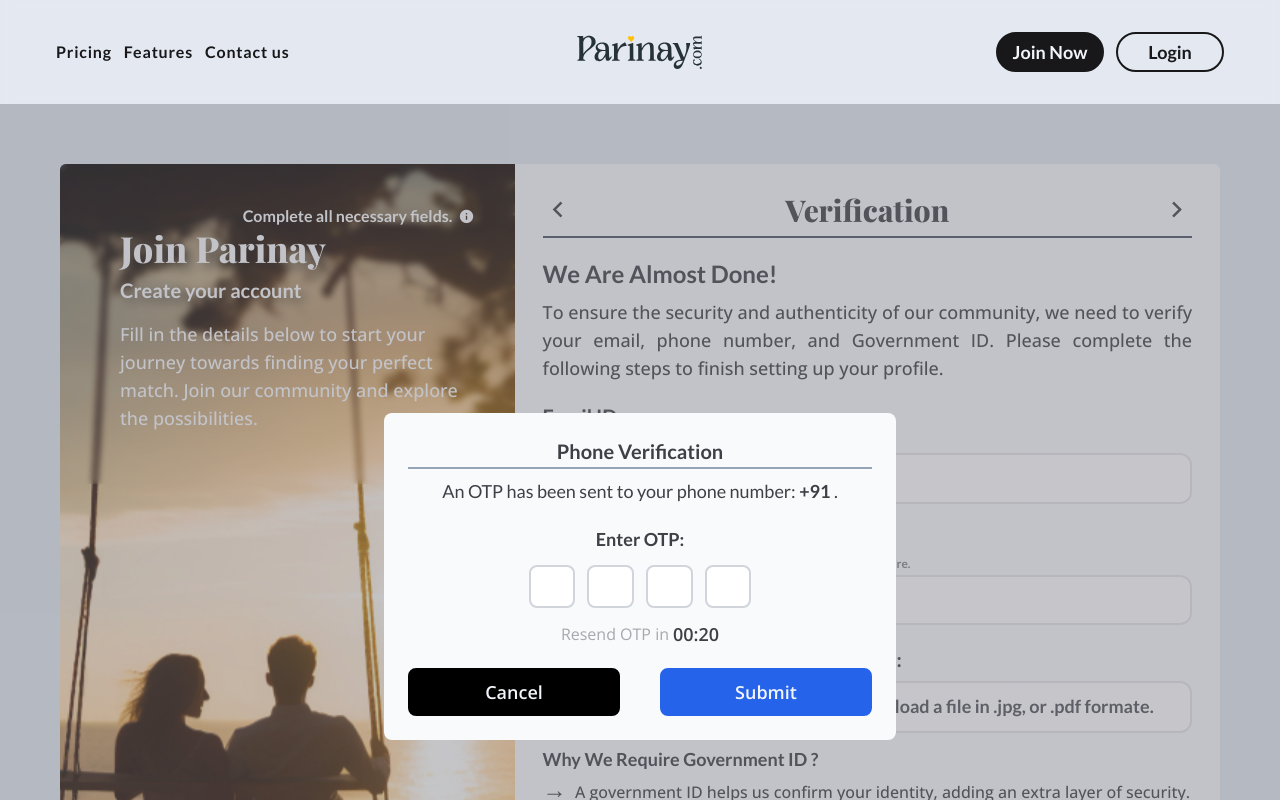
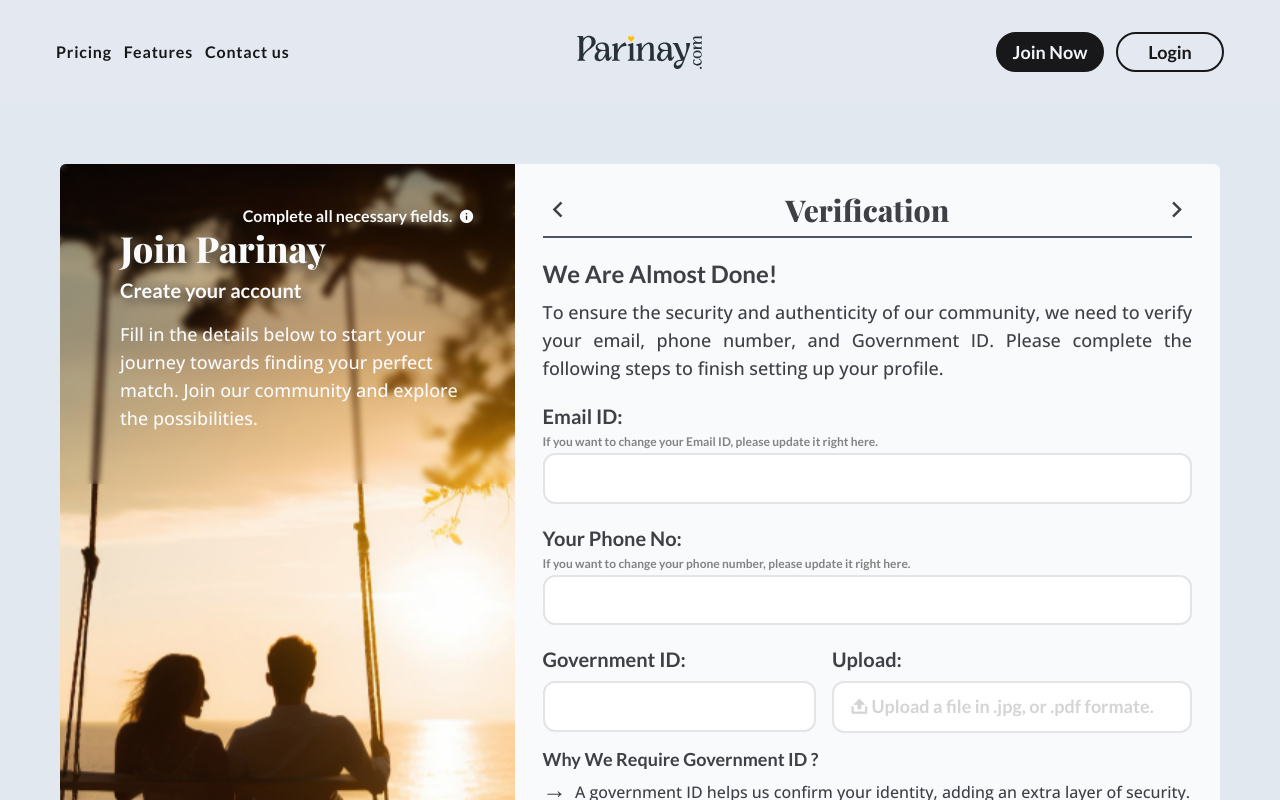
Before and after one commit to JyotiInHex/Parinay, a React (Create React App) app: page /register in a window 1280 px wide. Shown: the top 800 px of the page. Built offline with nearby package versions, Linux system fonts and the light colour scheme; the HTML template or start-up script is replaced by a standard one; a web font is replaced by a local one.

Commit message:
today last

```diff
--- a/src/auth/register.jsx
+++ b/src/auth/register.jsx
@@ -26,26 +26,23 @@ import {
 } from "../data/formData";
 
 const Register = () => {
-  useEffect(() => {
-    document.title = "Register";
-  });
+  useEffect(() => {document.title = "Register";});
 
   const [step, setStep] = useState(7);
   const [formData, setFormData] = useState(registrationFormState);
+  const [profilePic, setProfilePic] = useState("");
+  const [documentName, setDocName] = useState("");
   const [otp, setOtpPin] = useState(new Array(4).fill(""));
-  const [profilePic, setProfilePic] = useState(null);
-  const [documentName, setDocName] = useState("");
   const [animation, setAnimation] = useState("");
   const [isDropdownOpen, setIsDropdownOpen] = useState(false);
   const [toggleDropdown, setToggleDropdown] = useState(false);
   const [errors, setErrors] = useState({});
-  const [otpPopUp, setOtpPopup] = useState(true);
+  const [otpPopUp, setOtpPopup] = useState(false);
+  const [timeRemains, setTimerUpdate] = useState(60);
   const currentError = validation(step, formData);
-  const [timeRemains, setTimerUpdate] = useState(20);
-
-  function selector(elem) {
-    return document.querySelector(elem);
-  }
+  const intervalRef = useRef(null);
+
+  function selector(elem) {return document.querySelector(elem);}
 
   const handleNext = () => {
     if (Object.keys(currentError).length > 0) {
@@ -95,8 +92,13 @@ const Register = () => {
       setOtpPopup(false);
     } else {
       setOtpPopup(true);
+
+      if (intervalRef.current) clearInterval(intervalRef.current);
+
+      intervalRef.current = setInterval(() => {
+        setTimerUpdate(prevCount => (prevCount !== 0) ? prevCount - 1 : 0)
+      }, 1000);
     }
-
   };
 
   const handleOtpChange = (element, index) => {
@@ -120,13 +122,19 @@ const Register = () => {
     }
   };
 
-  const handleCancel = (e) => {
+  const handleOtpResend = () => {
+    setTimerUpdate(61)
+  }
+
+  const handleCancel = () => {
     setFormData(registrationFormState);
     setProfilePic("");
     setDocName("");
-    setOtpPin("");
-    // setStep(1);
+    setOtpPin(new Array(4).fill(""));
+    setStep(7);
     setOtpPopup(false);
+    setTimerUpdate(60)
+    if (intervalRef.current) { clearInterval(intervalRef.current); }
   };
 
   const handleSubmission = (e) => {
@@ -1978,8 +1986,8 @@ const Register = () => {
                             className={`${
                               formData.GovIdType === "" &&
                               documentName === "" &&
-                              "bg-[#f5f7f8] text-[#d4d4d4]"
-                            } outline-none border-2 bg-white border-zinc-200 rounded-xl w-[20em] max-w-[20em] h-auto min-h-[2.8em] py-3 px-4 text-lg font-lato font-semibold text-zinc-600 leading-tight cursor-pointer transition-all focus:border-blue-500 whitespace-nowrap overflow-hidden`}
+                              "bg-[#f5f7f8]"
+                            } outline-none border-2 bg-white border-zinc-200 rounded-xl w-[20em] max-w-[20em] h-auto min-h-[2.8em] py-3 px-4 text-lg font-lato font-semibold ${formData.GovIdType === '' ? 'text-[#d4d4d4]' : 'text-zinc-600'} leading-tight cursor-pointer transition-all focus:border-blue-500 whitespace-nowrap overflow-hidden`}
                           >
                             <i className="ri-upload-2-fill"></i>{" "}
                             {documentName === ""
@@ -2061,7 +2069,7 @@ const Register = () => {
                 .
               </p>
 
-              <form className="space-y-3 p-5 w-full h-fit">
+              <form method="POST" className="space-y-3 p-5 w-full h-fit" autoComplete="off">
                 <label
                   htmlFor="email-otp"
                   className="flex flex-col justify-center items-center gap-3"
@@ -2070,9 +2078,9 @@ const Register = () => {
                     Enter OTP:
                   </span>
                   <div className="flex justify-center items-center gap-3">
-                    {["OTP-1", "OTP-2", "OTP-3", "OTP-4"].map((index) => (
+                    {["OTP-1", "OTP-2", "OTP-3", "OTP-4"].map((digit, index) => (
                       <input
-                        key={index}
+                        key={digit}
                         className="outline-none w-[11%] h-1/6 border-2 border-gray-300 rounded-lg p-2 text-center text-lg font-merriweather font-extrabold"
                         type="text"
                         name="phoneOtp"
@@ -2090,20 +2098,22 @@ const Register = () => {
                   </div>
                   <div className="flex gap-1">
                     <button
-                      className="outline-none border-0 bg-transparent text-base text-zinc-500/60 font-opensans"
+                      className={`${(timeRemains === 0) ? 'text-zinc-700' : 'text-gray-400'} outline-none border-0 bg-transparent text-base font-opensans`}
+                      type="button"
                       disabled={!timeRemains == 0}
+                      onClick={handleOtpResend}
                     >
                       Resend OTP in
                     </button>
                     <h6 className="text-lg font-opensans font-semibold">
-                      00:{timeRemains}
+                      00:{timeRemains.toString().padStart(2,'0')}
                     </h6>
                   </div>
                 </label>
               </form>
               <div className="flex justify-evenly items-center gap-10 text-lg text-slate-100 font-opensans font-semibold">
                 <button
-                  className="outline-none border-2 border-black w-full h-fit bg-black py-2 rounded-lg"
+                  className="outline-none border-2 border-zinc-900 w-full h-fit bg-zinc-900 py-2 rounded-lg"
                   type="button"
                   onClick={handleCancel}
                 >
```
